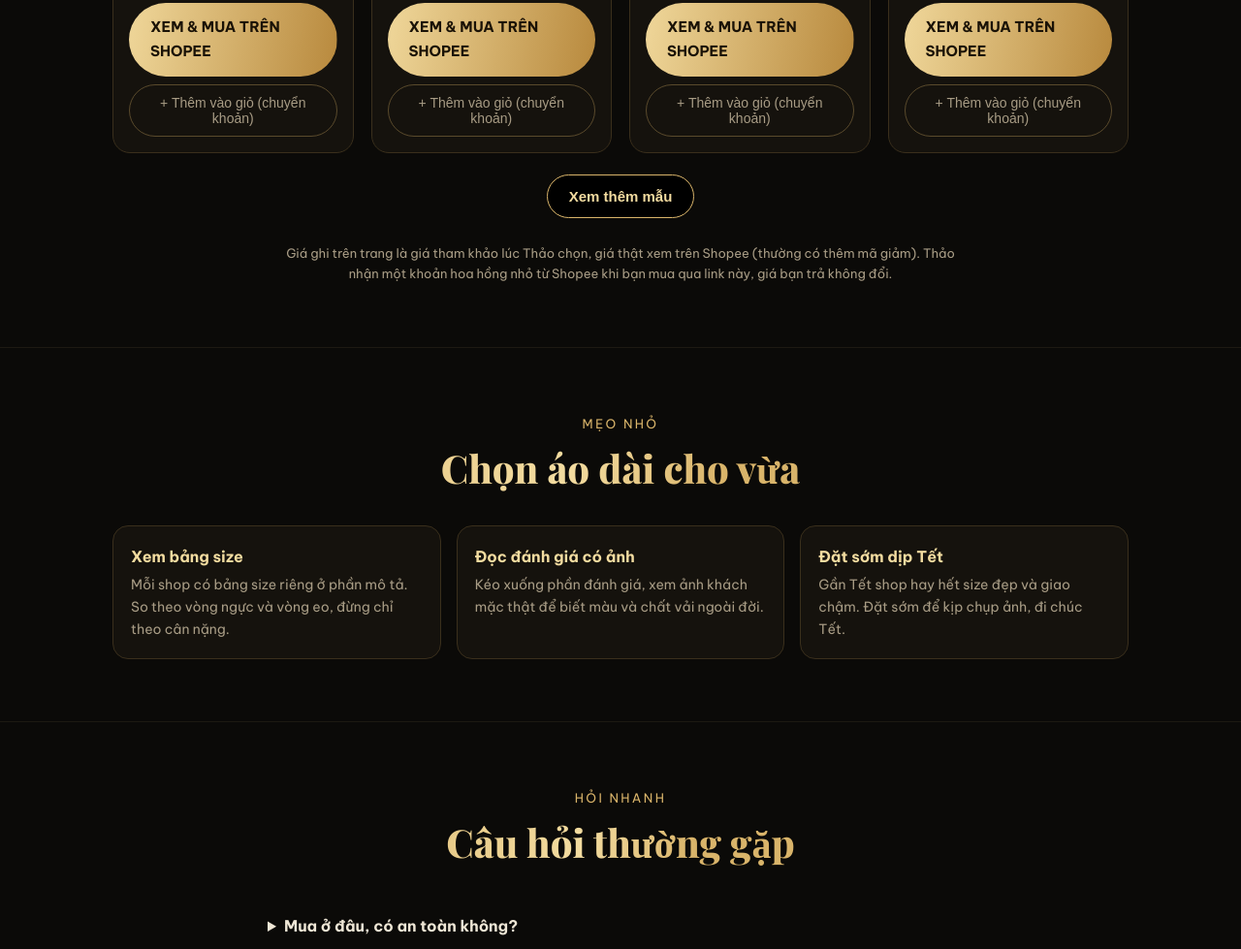
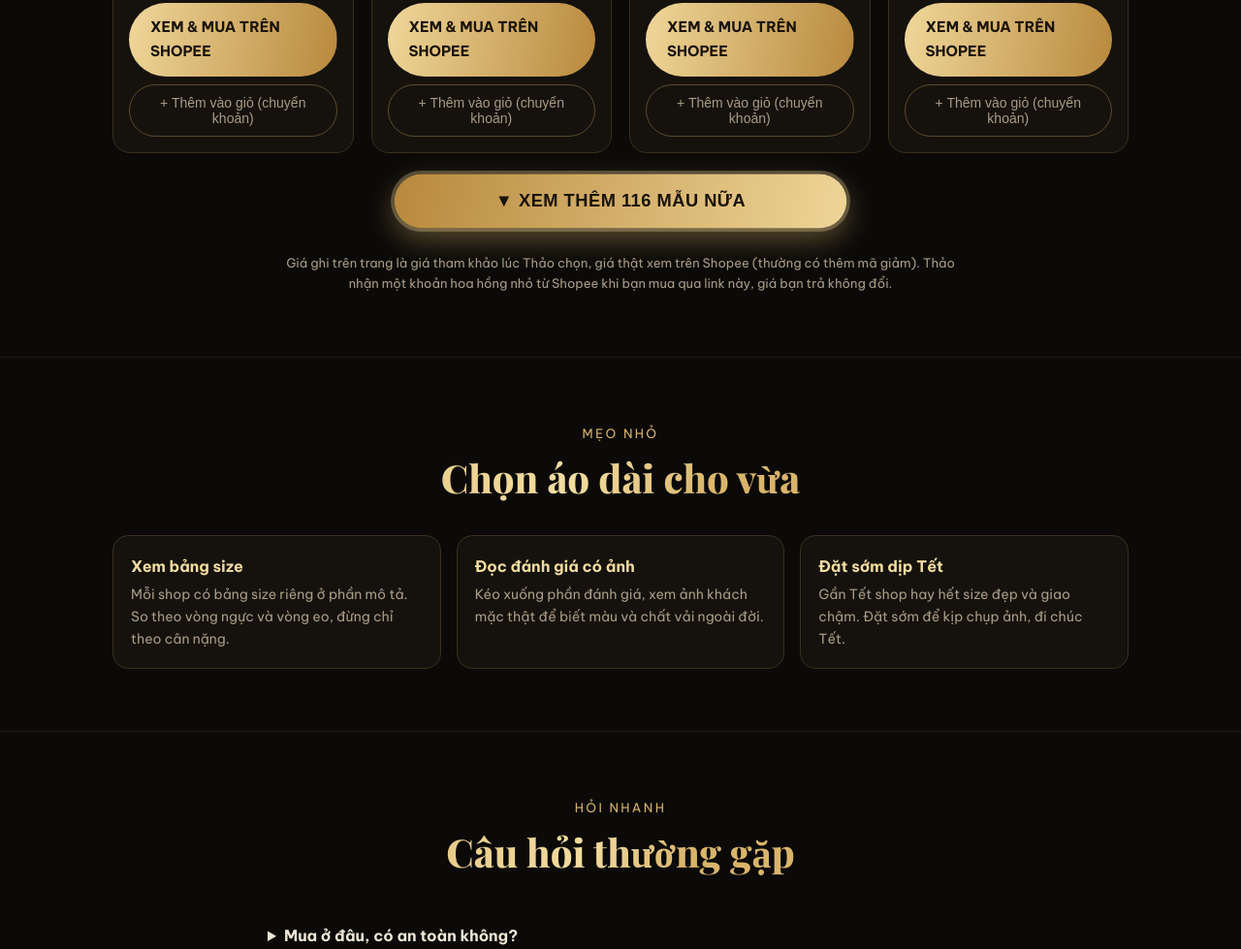
Before and after one commit to HoangThanhThao-hub/landing-page, a plain HTML site: page ao-dai/index.html in a window 1280 px wide. Shown: the part 2739-3718 px from the top of the page at 97% size. Drawn offline with nearby package versions, Linux system fonts and the light colour scheme; a web font is replaced by a local one.

Commit message:
Áo dài: nút Xem thêm to, nổi bật, hiện số mẫu còn lại (#111)
Claude-Session: https://claude.ai/code/session_01G7peson1cQWTMv1dhjHWFc

Co-authored-by: Claude <noreply@anthropic.com>

```diff
--- a/ao-dai/index.html
+++ b/ao-dai/index.html
@@ -80,7 +80,7 @@ footer{padding:30px 0 110px;text-align:center;color:var(--mut);font-size:14px;bo
 @media (max-width:560px){.grid{grid-template-columns:1fr 1fr;gap:10px}.pd .in{padding:10px;gap:6px}.pd h3{font-size:15px}.pd .ds{display:none}.pr{font-size:16px}.pd .btn{font-size:12px;padding:9px 6px;line-height:1.3;text-align:center}.pd .btn.add i{display:none}.flt button,.flt select{padding:8px 12px;font-size:13px}}
 .btn.add i{font-style:normal}
 .cnt{text-align:center;color:var(--mut);font-size:14px;margin:0 0 16px}.tag{position:absolute;right:10px;top:10px;font-size:12px;background:#000b;color:var(--gold2);border:1px solid var(--line);border-radius:999px;padding:2px 9px}
-</style></head><body>
+#more{display:block;width:100%;max-width:460px;margin:0 auto;padding:17px 20px;font-size:18px;font-weight:800;letter-spacing:.5px;border-radius:999px;cursor:pointer;box-shadow:0 0 0 2px rgba(243,220,160,.35),0 10px 28px rgba(217,180,106,.35);animation:mp 1.8s ease-in-out infinite}@keyframes mp{50%{transform:scale(1.035);box-shadow:0 0 0 6px rgba(243,220,160,.18),0 12px 34px rgba(217,180,106,.5)}}@media(prefers-reduced-motion:reduce){#more{animation:none}}</style></head><body>
 
 <header class="hero"><div class="wrap hg">
 <div>
@@ -101,7 +101,7 @@ footer{padding:30px 0 110px;text-align:center;color:var(--mut);font-size:14px;bo
 <div class="flt" id="fP"><button type="button" class="on" data-p="">Mọi giá</button><button type="button" data-p="0-300000">Dưới 300k</button><button type="button" data-p="300000-450000">300k – 450k</button><button type="button" data-p="450000-99999999">Trên 450k</button><select id="fS" aria-label="Sắp xếp"><option value="0">Mẫu nổi bật</option><option value="1">Giá thấp → cao</option><option value="-1">Giá cao → thấp</option></select></div>
 <p class="cnt" id="cnt"></p>
 <div class="grid" id="grid"></div>
-<div style="text-align:center;margin-top:22px"><button class="btn" type="button" id="more">Xem thêm mẫu</button></div>
+<div style="text-align:center;margin-top:22px"><button class="btn main" type="button" id="more">▼ XEM THÊM MẪU</button></div>
 <p class="note">Giá ghi trên trang là giá tham khảo lúc Thảo chọn, giá thật xem trên Shopee (thường có thêm mã giảm). Thảo nhận một khoản hoa hồng nhỏ từ Shopee khi bạn mua qua link này, giá bạn trả không đổi.</p>
 </div></section>
 
@@ -153,7 +153,7 @@ function esc(s){return s.replace(/&/g,"&amp;").replace(/</g,"&lt;").replace(/"/g
 function list(){var a=PR?PR.split("-").map(Number):null;return D.filter(function(d){return (!G||d[5]===G)&&(!a||(d[4]>=a[0]&&d[4]<a[1]))}).sort(function(x,y){return SO?(x[4]-y[4])*SO:((y[6]||0)-(x[6]||0))||(x[4]-y[4])})}
 window.renderAD=function(){var l=list(),h="";l.slice(0,N).forEach(function(d){var u="https://s.shopee.vn/"+d[0],r='target="_blank" rel="nofollow sponsored noopener"';
 h+='<article class="pd"><a class="ph" href="'+u+'" '+r+'><img loading="lazy" decoding="async" referrerpolicy="no-referrer" src="https://down-vn.img.susercontent.com/file/'+d[1]+'_tn" onerror="this.onerror=null;this.src=this.src.replace(\'_tn\',\'\')" alt="'+esc(d[2])+'"><span class="tag">'+(d[5]==="chua"?"Đi chùa":d[5]==="mesui"?"Mẹ sui":"Tết 2027")+'</span></a><div class="in"><h3>'+esc(d[2])+'</h3><p class="ds">'+esc(d[3])+'</p><div class="pr">'+vnd(d[4])+'</div><a class="btn main" href="'+u+'" '+r+'>XEM &amp; MUA TRÊN SHOPEE</a><button class="btn add" type="button" data-add="'+d[0]+'"><span>+ Thêm vào giỏ<i> (chuyển khoản)</i></span></button></div></article>'});
-g.innerHTML=h;document.getElementById("cnt").textContent="Đang xem "+Math.min(N,l.length)+" / "+l.length+" mẫu";document.getElementById("more").style.display=l.length>N?"":"none"};
+g.innerHTML=h;document.getElementById("cnt").textContent="Đang xem "+Math.min(N,l.length)+" / "+l.length+" mẫu";var mo=document.getElementById("more");mo.style.display=l.length>N?"":"none";mo.textContent="▼ XEM THÊM "+(l.length-N)+" MẪU NỮA"};
 function chip(id,k,set){document.getElementById(id).addEventListener("click",function(e){var b=e.target.closest("button");if(!b)return;this.querySelectorAll("button").forEach(function(x){x.classList.toggle("on",x===b)});set(b.dataset[k]);N=S;renderAD()})}
 chip("fG","g",function(v){G=v});chip("fP","p",function(v){PR=v});
 document.getElementById("fS").onchange=function(){SO=+this.value;renderAD()};
```
Also changed, not shown: xem-truoc/ao-dai/index.html (+3 -3 lines).
